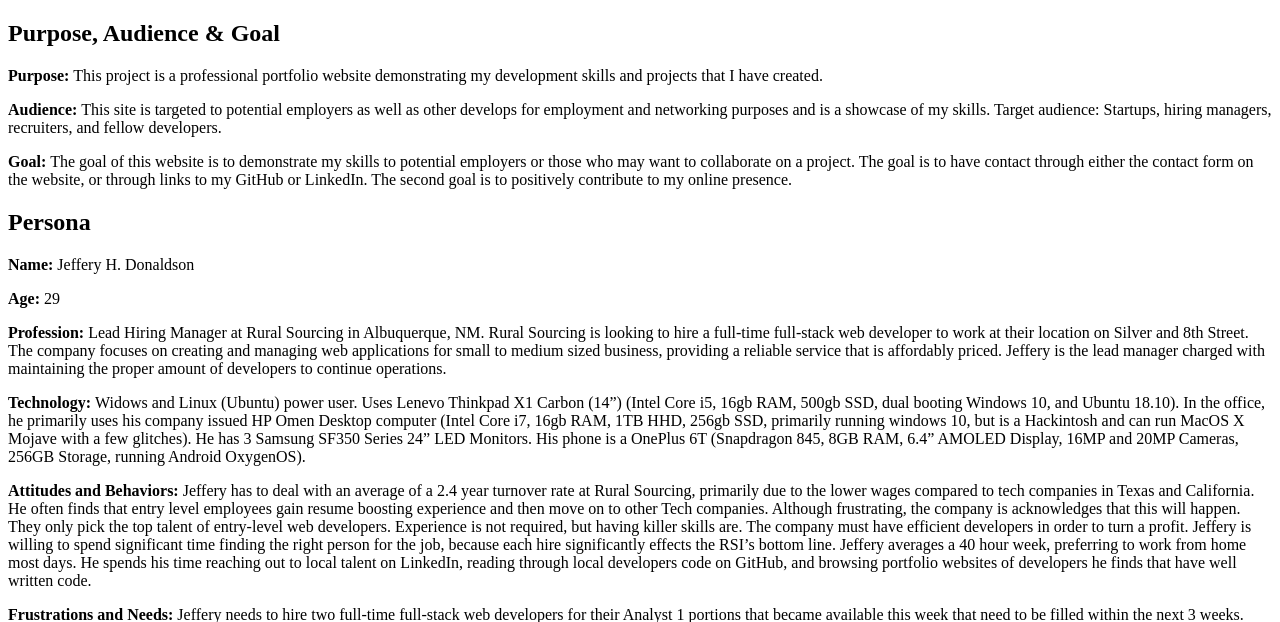
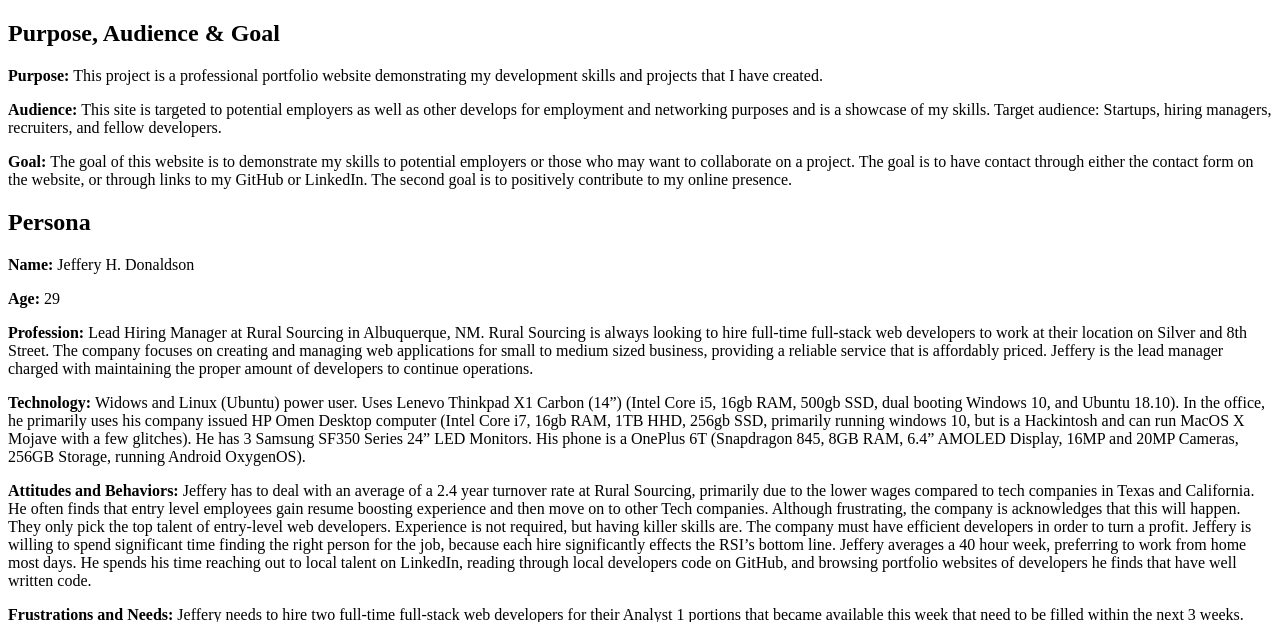
Before and after one commit to samuel-nelson/portfolio-website, a PHP site: page /milestone-1.php in a window 1280 px wide. Shown: the top 622 px of the page. Run offline with PHP 8.4, Linux system fonts and the light colour scheme.

Commit message:
Fixed grammer

```diff
--- a/public_html/documentation/milestone-1.php
+++ b/public_html/documentation/milestone-1.php
@@ -18,8 +18,8 @@
 		<h2>Persona</h2>
 			<p><b>Name: </b>Jeffery H. Donaldson</p>
 			<p><b>Age: </b>29</p>
-			<p><b>Profession: </b>Lead Hiring Manager at Rural Sourcing in Albuquerque, NM. Rural Sourcing is looking to
-				hire a full-time full-stack web developer to work at their location on Silver and 8th Street.
+			<p><b>Profession: </b>Lead Hiring Manager at Rural Sourcing in Albuquerque, NM. Rural Sourcing is always looking to
+				hire full-time full-stack web developers to work at their location on Silver and 8th Street.
 				The company focuses on creating and managing web applications for small to medium sized business,
 				providing a reliable service that is affordably priced. Jeffery is the lead manager charged with
 				maintaining the proper amount of developers to continue operations.</p>
@@ -39,7 +39,7 @@
 				bottom line. Jeffery averages a 40 hour week, preferring to work from home most days. He spends his time
 				reaching out to local talent on LinkedIn, reading through local developers code on GitHub, and browsing
 				portfolio websites of developers he finds that have well written code.</p>
-			<p><b>Frustrations and Needs:</b> Jeffery needs to hire two full-time full-stack web developers for their
+			<p><b>Frustrations and Needs: </b>Jeffery needs to hire two full-time full-stack web developers for their
 				Analyst 1 portions that became available this week that need to be filled within the next 3 weeks.
 				Most developers tend to want to move out of State, so most of the top talent ends up leaving the
 				Albuquerque area. Jeffery must find the best that are still around or who are willing to relocate.</p>
```
